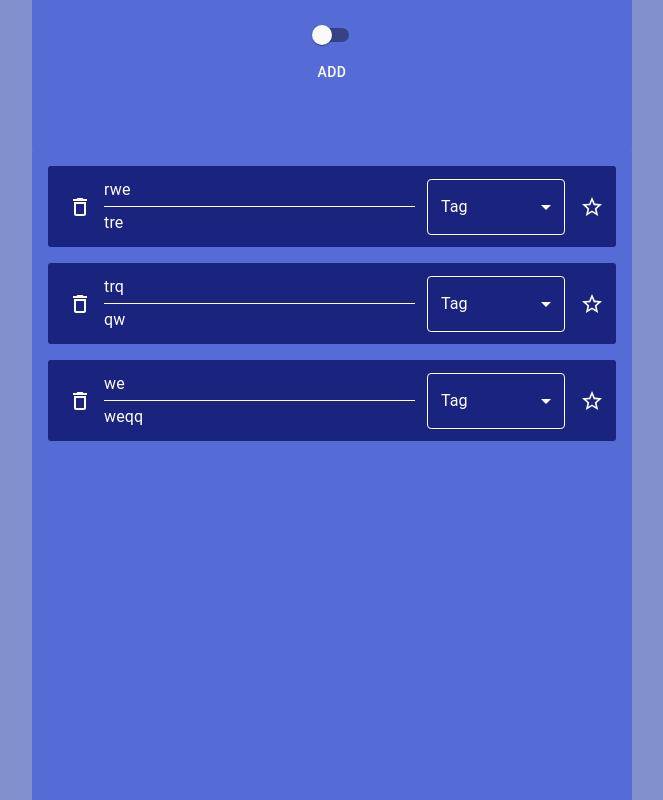
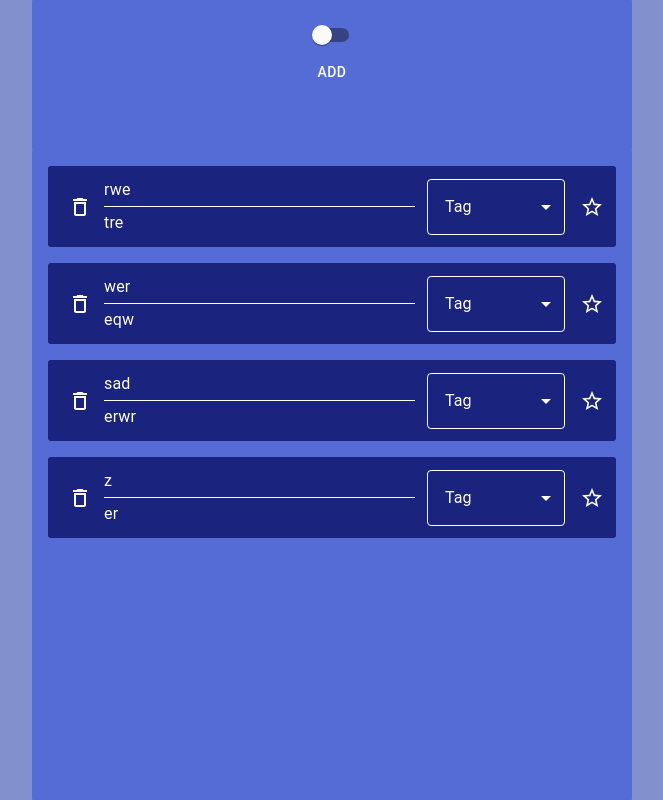
Before and after one commit to jeron1moo/todo, a React (Create React App) app: page / in a window 1280 px wide. Shown: the whole page, without its empty margins (308-971 px from the left). Built offline with nearby package versions, Linux system fonts and the light colour scheme; data requests are answered from the project's data file.

Commit message:
corrections

```diff
--- a/db.json
+++ b/db.json
@@ -7,16 +7,22 @@
       "id": "oCafpskFlGu8OxcFAL9OP"
     },
     {
-      "title": "trq",
-      "description": "qw",
+      "title": "wer",
+      "description": "eqw",
       "state": "TODO_INBOX",
-      "id": "FU-KxTfw1_DL-vofvMXAk"
+      "id": "9U6rolcL7cDA0MFqN8lID"
     },
     {
-      "title": "we",
-      "description": "weqq",
+      "title": "sad",
+      "description": "erwr",
       "state": "TODO_INBOX",
-      "id": "ppfl7ziGY-iDVPxmbph6O"
+      "id": "2WHkRZsnBiZBvxLKedI8H"
+    },
+    {
+      "title": "z",
+      "description": "er",
+      "state": "TODO_INBOX",
+      "id": "OeMsBGS2dlmzViYlne88s"
     }
   ]
 }
--- a/src/components/TodoItem/TodoItem.jsx
+++ b/src/components/TodoItem/TodoItem.jsx
@@ -35,9 +35,12 @@ const TodoItem = ({
             {description}
           </ListItemText>
         </Box>
-        <Box className={classes.todoTag}>
-          <TodoTag id={id} tag={tag} tagTodo={tagTodo} />
-        </Box>
+        <TodoTag
+          id={id}
+          tag={tag}
+          tagTodo={tagTodo}
+          className={classes.todoTag}
+        />
         <Box className={classes.todoPin}>
           <ListItemSecondaryAction
             className="actions"
--- a/src/components/TodoList/TodoList.jsx
+++ b/src/components/TodoList/TodoList.jsx
@@ -17,12 +17,6 @@ export const TodoList = ({ className }) => {
   const todosList = useSelector(selectInboxAndPinnedTodos);
   const { pinTodo, archiveTodo, tagTodo } = useActions();
   const loading = useSelector(({ todos }) => todos.loading);
-
-  const events = {
-    pinTodo,
-    archiveTodo,
-    tagTodo,
-  };
 
   if (loading) {
     return (
@@ -47,7 +41,13 @@ export const TodoList = ({ className }) => {
       {todosInOrder.length > 0 && (
         <List className={`${classes.todoNav} ${className || ''}`}>
           {todosInOrder.map((todo) => (
-            <TodoItem key={todo.id} todo={todo} {...events} />
+            <TodoItem
+              key={todo.id}
+              todo={todo}
+              pinTodo={pinTodo}
+              archiveTodo={archiveTodo}
+              tagTodo={tagTodo}
+            />
           ))}
         </List>
       )}
--- a/src/components/TodoTag/TodoTag.jsx
+++ b/src/components/TodoTag/TodoTag.jsx
@@ -3,10 +3,17 @@ import React from 'react';
 
 import useStyles from './styles';
 
-export const TodoTag = ({ id, tag, tagTodo }) => {
+const TODO = 'TODO';
+const DONE = 'DONE';
+const IN_PROGRESS = 'IN_PROGRESS';
+
+export const TodoTag = ({ id, tag, tagTodo, className }) => {
   const classes = useStyles();
   return (
-    <FormControl variant="outlined" className={classes.formControl}>
+    <FormControl
+      variant="outlined"
+      className={`${classes.formControl} ${className || ''}`}
+    >
       <InputLabel className={classes.formLabel}>Tag</InputLabel>
       <Select
         className={classes.formSelect}
@@ -16,9 +23,9 @@ export const TodoTag = ({ id, tag, tagTodo }) => {
         onChange={(e) => tagTodo(id, e.target.value)}
         label="Tag"
       >
-        <MenuItem value="TODO">Todo</MenuItem>
-        <MenuItem value="DONE">Done</MenuItem>
-        <MenuItem value="IN_PROGRESS">In porgress</MenuItem>
+        <MenuItem value={TODO}>Todo</MenuItem>
+        <MenuItem value={DONE}>Done</MenuItem>
+        <MenuItem value={IN_PROGRESS}>In porgress</MenuItem>
       </Select>
     </FormControl>
   );
--- a/src/components/TodoTag/styles.js
+++ b/src/components/TodoTag/styles.js
@@ -9,6 +9,7 @@ export default makeStyles((theme) => ({
   formLabel: {
     backgroundColor: theme.palette.primary.dark,
     color: theme.palette.secondary.main,
+    paddingLeft: theme.spacing(2),
   },
   formSelect: {
     backgroundColor: theme.palette.primary.dark,
```
